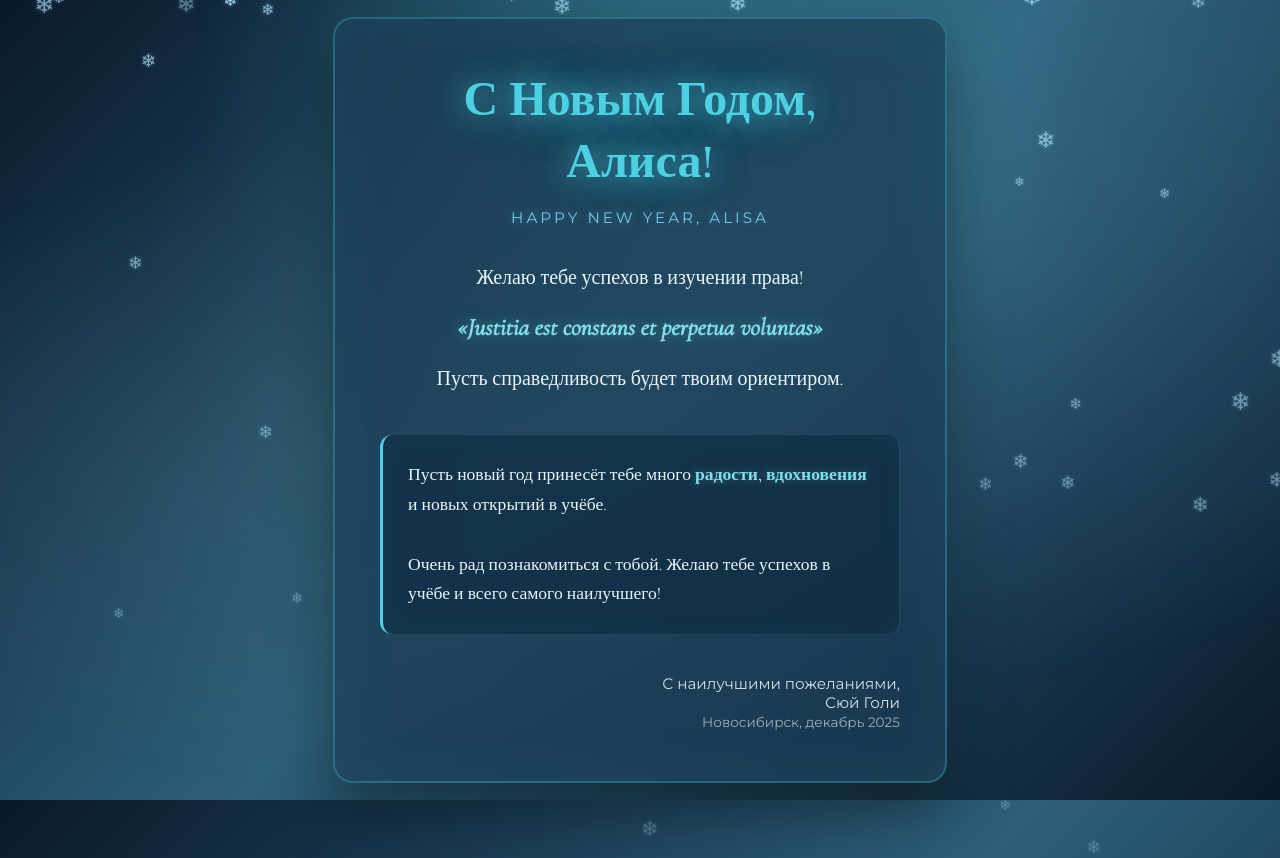
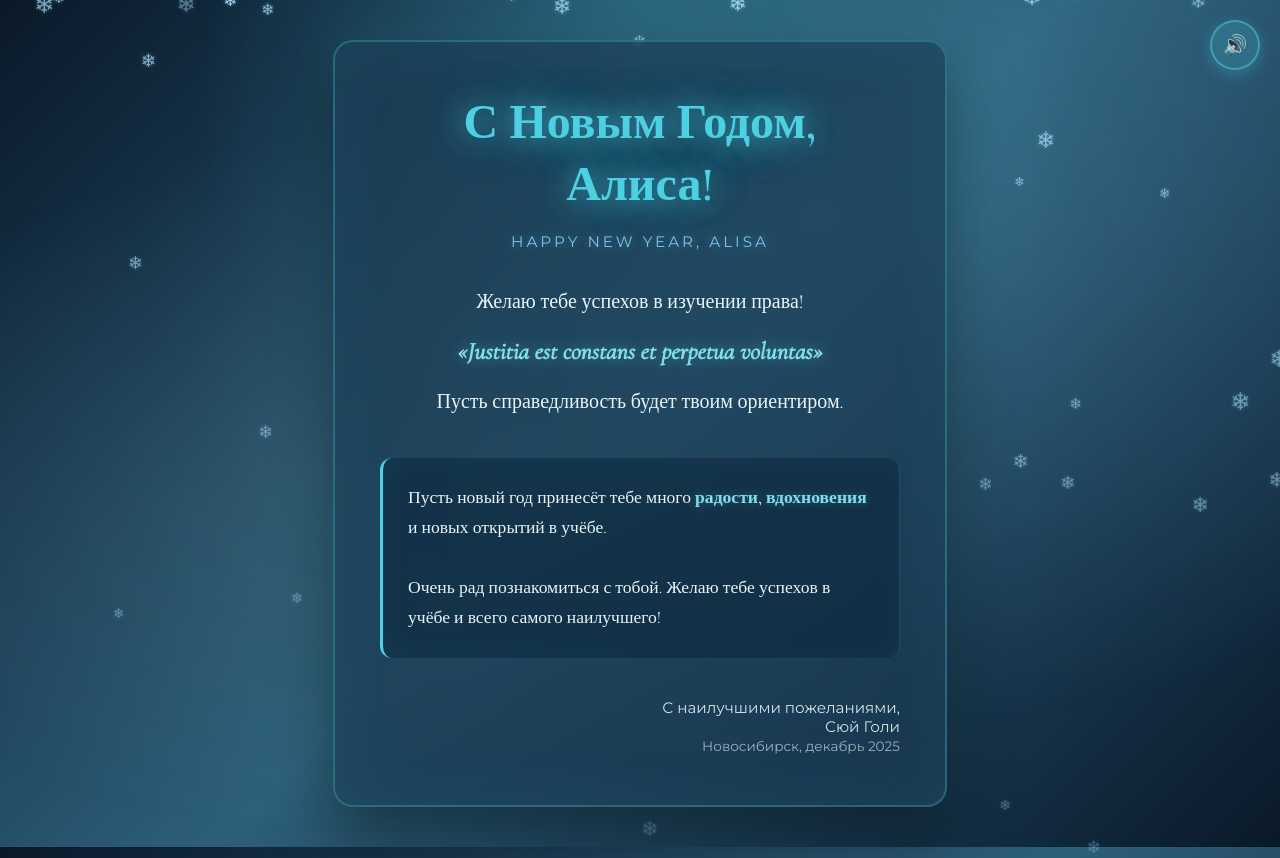
Before and after one commit to scau-beyondboy/give-alisa, a plain HTML site: page index.html in a window 1280 px wide. Drawn offline with nearby package versions, Linux system fonts and the light colour scheme.

Commit message:
Update index.html
Added background music functionality with a toggle button.

```diff
--- a/index.html
+++ b/index.html
@@ -25,8 +25,9 @@
         body {
             margin: 0;
             padding: 0;
-            height: 100vh;
-            overflow: hidden;
+            min-height: 100vh;
+            overflow-x: hidden;
+            overflow-y: auto;
             background: var(--bg-gradient);
             font-family: 'Cormorant Garamond', serif;
             display: flex;
@@ -34,6 +35,7 @@
             align-items: center;
             color: var(--primary-color);
             position: relative;
+            padding: 20px 0;
         }
 
         /* 北极光效果 */
@@ -107,7 +109,8 @@
             border-radius: 20px;
             padding: 50px 45px;
             max-width: 520px;
-            width: 85%;
+            width: 90%;
+            margin: 20px auto;
             text-align: center;
             box-shadow: 0 20px 60px rgba(0, 0, 0, 0.5),
                 0 0 40px rgba(77, 208, 225, 0.1),
@@ -246,6 +249,33 @@
 
 <body>
 
+    <!-- Background Music -->
+    <audio id="bgMusic" loop>
+        <source src="videoplayback.mp4" type="audio/mp4">
+    </audio>
+
+    <!-- Music Control Button -->
+    <button id="musicToggle" style="
+        position: fixed;
+        top: 20px;
+        right: 20px;
+        z-index: 100;
+        background: rgba(77, 208, 225, 0.2);
+        border: 2px solid rgba(77, 208, 225, 0.5);
+        border-radius: 50%;
+        width: 50px;
+        height: 50px;
+        cursor: pointer;
+        font-size: 20px;
+        color: #4dd0e1;
+        backdrop-filter: blur(10px);
+        transition: all 0.3s ease;
+        box-shadow: 0 4px 15px rgba(77, 208, 225, 0.3);
+    " onmouseover="this.style.background='rgba(77, 208, 225, 0.3)'"
+        onmouseout="this.style.background='rgba(77, 208, 225, 0.2)'">
+        🔊
+    </button>
+
     <div class="snow-container" id="snow"></div>
 
     <div class="card">
@@ -303,6 +333,53 @@
             }
         }
         createSnow();
+
+        // Background Music Control
+        const music = document.getElementById('bgMusic');
+        const musicToggle = document.getElementById('musicToggle');
+        let isPlaying = false;
+
+        musicToggle.addEventListener('click', function () {
+            if (isPlaying) {
+                music.pause();
+                musicToggle.textContent = '🔇';
+                isPlaying = false;
+            } else {
+                music.play().catch(e => console.log('Autoplay prevented:', e));
+                musicToggle.textContent = '🔊';
+                isPlaying = true;
+            }
+        });
+
+        // Try to autoplay on page load (may be blocked by browser)
+        window.addEventListener('load', function () {
+            music.volume = 0.3; // Set volume to 30%
+            music.play().then(() => {
+                isPlaying = true;
+                musicToggle.textContent = '🔊';
+            }).catch(e => {
+                console.log('Autoplay blocked. Click the button to play music.');
+                musicToggle.textContent = '🔇';
+                // Add a pulsing animation to draw attention
+                musicToggle.style.animation = 'pulse 2s ease-in-out infinite';
+            });
+        });
+
+        // Add pulse animation for the button
+        const style = document.createElement('style');
+        style.textContent = `
+            @keyframes pulse {
+                0%, 100% {
+                    transform: scale(1);
+                    box-shadow: 0 4px 15px rgba(77, 208, 225, 0.3);
+                }
+                50% {
+                    transform: scale(1.1);
+                    box-shadow: 0 6px 20px rgba(77, 208, 225, 0.5);
+                }
+            }
+        `;
+        document.head.appendChild(style);
     </script>
 </body>
 
```
